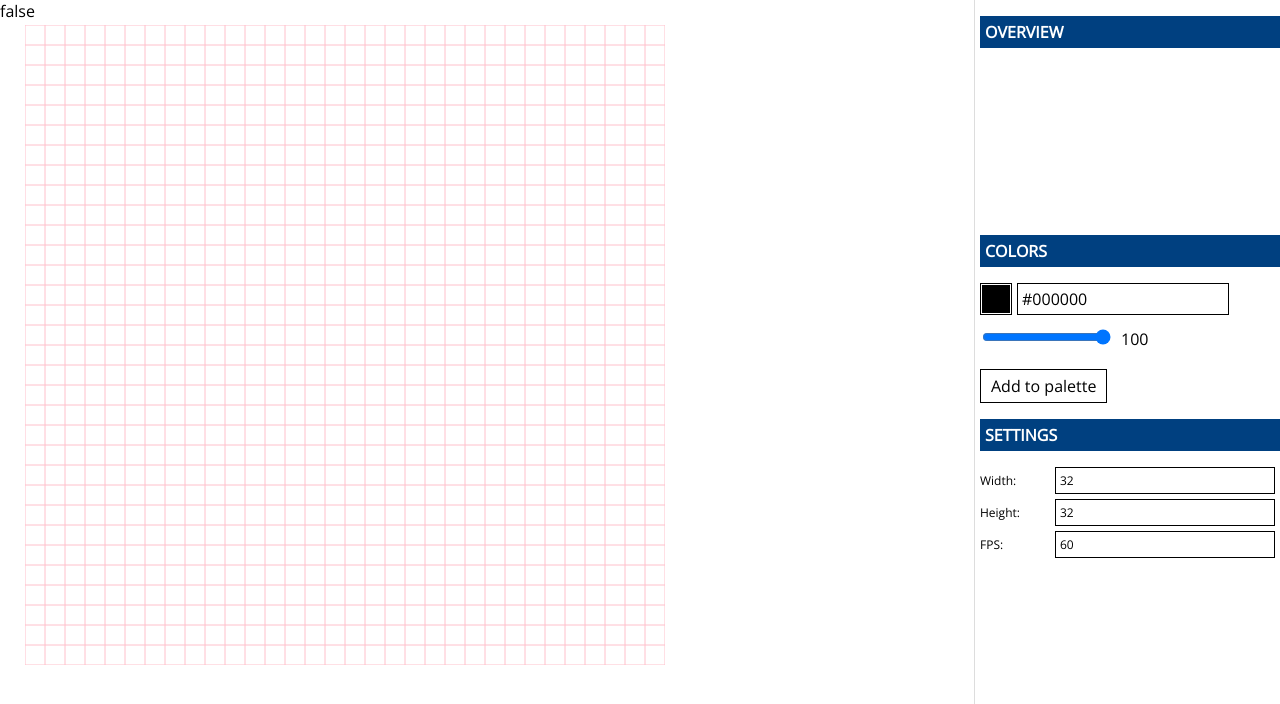
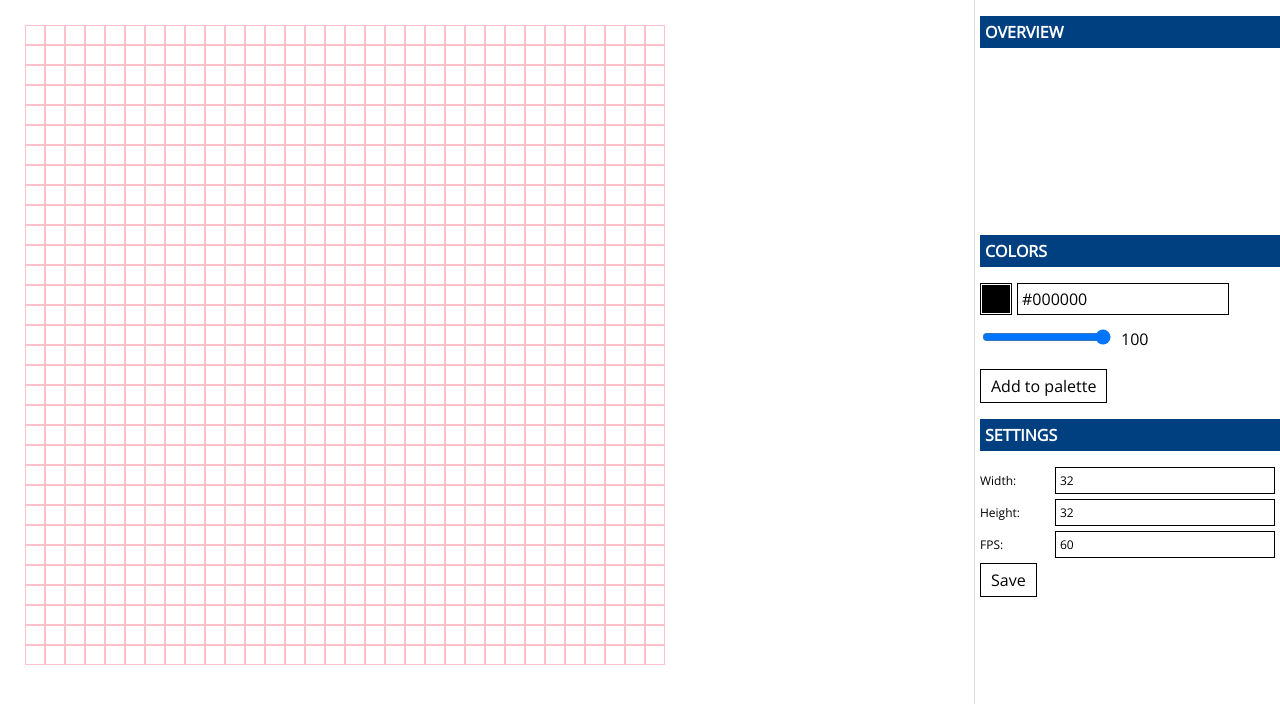
Before and after one commit to lukaszkups/rakun, a Vue app in the folder packages/rakun-paint/: page / in a window 1280 px wide. Shown: the top 704 px of the page. Built offline with nearby package versions, Linux system fonts and the light colour scheme.

Commit message:
WIP: resizing canvas.

```diff
--- a/packages/rakun-paint/src/components/CanvasWrapper.vue
+++ b/packages/rakun-paint/src/components/CanvasWrapper.vue
@@ -1,5 +1,5 @@
 <script setup lang="ts">
-import { computed, ref, onMounted } from 'vue';
+import { computed, ref, onMounted, watch } from 'vue';
 import { useStore } from 'vuex';
 import { calculateRealMousePosition, drawSquareOnCanvas, convertHexWithOpacityToRGBA, drawGrid, calculateGridPosition } from '@/helpers/canvas';
 import { wasPixelMarked } from '@/helpers/helpers';
@@ -7,33 +7,73 @@ import { wasPixelMarked } from '@/helpers/helpers';
 const store = useStore();
 
 const zoom = computed(() => store.state.zoom);
-const canvasWidth = computed(() => store.state.canvasWidth * zoom.value);
-const canvasHeight = computed(() => store.state.canvasHeight * zoom.value);
+const canvasWidth = computed(() => {
+  if (canvasGridCtx && canvasGridCtx.value) {
+    console.log(1, canvasGridCtx.value);
+    drawGrid(canvasGridCtx.value, canvasWidth.value, canvasHeight.value, 'pink', zoom.value);
+  }
+  return store.state.canvasWidth * zoom.value
+});
+const canvasHeight = computed(() => {
+  if (canvasGridCtx && canvasGridCtx.value && canvasGridCtx.value.stroke) {
+    console.log(2, canvasGridCtx.value);
+    drawGrid(canvasGridCtx.value, canvasWidth.value, canvasHeight.value, 'pink', zoom.value);
+  }
+  return store.state.canvasHeight * zoom.value
+});
 const selectedColor = computed(() => store.state.selectedColor);
 const selectedOpacity = computed(() => store.state.selectedOpacity);
 
 const canvasHoverRef = ref(null);
+const canvasGridRef = ref(null);
 const canvasImageRef = ref(null);
 const canvasWholeImageRef = ref(null);
-const canvasGridRef = ref(null);
 
-let canvasHoverCtx: CanvasRenderingContext2D | null = null;
-let canvasGridCtx: CanvasRenderingContext2D | null = null;
-let canvasImageCtx: CanvasRenderingContext2D | null = null;
+// let canvasHoverCtx: CanvasRenderingContext2D | null = null;
+// let canvasGridCtx: CanvasRenderingContext2D | null = null;
+// let canvasImageCtx: CanvasRenderingContext2D | null = null;
+
+const canvasHoverCtx = computed({
+  get() {
+    return store.state.canvasHoverCtx;
+  },
+  set(newVal) {
+    store.dispatch('updateProp', { name: 'canvasHoverCtx', value: newVal });
+  }
+});
+
+
+const canvasGridCtx = computed({
+  get() {
+    return store.state.canvasGridCtx;
+  },
+  set(newVal) {
+    store.dispatch('updateProp', { name: 'canvasGridCtx', value: newVal });
+  }
+});
+
+const canvasImageCtx = computed({
+  get() {
+    return store.state.canvasImageCtx;
+  },
+  set(newVal) {
+    store.dispatch('updateProp', { name: 'canvasImageCtx', value: newVal });
+  }
+});
+
 const mouseDown = ref(false);
 let markedPixels: Array<[number, number]> = [];
 
 const highlightCurrentDrawingCell = (e: Event) => {
-  canvasHoverCtx?.clearRect(0, 0, canvasWidth.value, canvasHeight.value);
+  canvasHoverCtx?.value?.clearRect(0, 0, canvasWidth.value, canvasHeight.value);
   const pos = calculateRealMousePosition(e, (canvasHoverRef as any)._value);
   const colorToDraw = convertHexWithOpacityToRGBA(selectedColor.value, selectedOpacity.value);
   const gridX = calculateGridPosition(pos.x, zoom.value);
   const gridY = calculateGridPosition(pos.y, zoom.value);
-  drawSquareOnCanvas(canvasHoverCtx, gridX, gridY, zoom.value, colorToDraw);
+  drawSquareOnCanvas(canvasHoverCtx.value, gridX, gridY, zoom.value, colorToDraw);
   if (mouseDown.value) {
-    console.log(markedPixels);
     if (!wasPixelMarked(markedPixels, gridX, gridY)) {
-      drawSquareOnCanvas(canvasImageCtx, gridX, gridY, zoom.value, colorToDraw);
+      drawSquareOnCanvas(canvasImageCtx.value, gridX, gridY, zoom.value, colorToDraw);
     }
   }
 }
@@ -44,16 +84,16 @@ const onMouseUp = () => {
 }
 
 onMounted(() => {
-  canvasHoverCtx = (canvasHoverRef as any)._value.getContext('2d');
-  canvasGridCtx = (canvasGridRef as any)._value.getContext('2d');
-  canvasImageCtx = (canvasImageRef as any)._value.getContext('2d');
-  drawGrid(canvasGridCtx, canvasWidth.value, canvasHeight.value, 'pink', zoom.value);
-})
+  canvasHoverCtx.value = (canvasHoverRef as any)._value.getContext('2d');
+  canvasGridCtx.value = (canvasGridRef as any)._value.getContext('2d');
+  canvasImageCtx.value = (canvasImageRef as any)._value.getContext('2d');
+
+  drawGrid(canvasGridCtx.value, canvasWidth.value, canvasHeight.value, 'pink', zoom.value);
+});
 </script>
 
 <template>
 <div class="rkn-canvas-wrapper">
-  {{ mouseDown }}
   <canvas
     id="rkn-canvas-helper__grid"
     ref="canvasGridRef"
@@ -75,6 +115,13 @@ onMounted(() => {
     id="rkn-canvas-helper__current-image"
     ref="canvasImageRef"
     class="rkn-drawing-canvas rkn-drawing-canvas--z-index-2"
+    :width="canvasWidth"
+    :height="canvasHeight"
+  ></canvas>
+  <canvas
+    id="rkn-canvas-helper__current-image"
+    ref="canvasHelperImageRef"
+    class="rkn-hidden"
     :width="canvasWidth"
     :height="canvasHeight"
   ></canvas>
--- a/packages/rakun-paint/src/components/ProjectSettingsSection.vue
+++ b/packages/rakun-paint/src/components/ProjectSettingsSection.vue
@@ -1,35 +1,26 @@
 <script setup lang="ts">
-import { computed } from 'vue';
+import { ref } from 'vue';
 import { useStore } from 'vuex';
 
 const store = useStore();
 
-const canvasWidth = computed({
-  get() {
-    return store.state.canvasWidth;
-  },
-  set(newVal: number) {
-    store.dispatch('updateProp', { name: 'canvasWidth', value: newVal });
-  }
-});
+const localCanvasWidth = ref(store.state.canvasWidth);
+const localCanvasHeight = ref(store.state.canvasHeight);
+const localFps = ref(store.state.fps);
 
-const canvasHeight = computed({
-  get() {
-    return store.state.canvasHeight;
-  },
-  set(newVal: number) {
-    store.dispatch('updateProp', { name: 'canvasHeight', value: newVal });
-  }
-});
+const saveSettings = () => {
+  const canvasWidth = store.state.canvasWidth * store.state.zoom;
+  const canvasHeight = store.state.canvasHeight * store.state.zoom;
+  // save current canvas contents
+  const imgData = store.state.canvasImageCtx.getImageData(0, 0, canvasWidth, canvasHeight);
 
-const fps = computed({
-  get() {
-    return store.state.fps;
-  },
-  set(newVal: number) {
-    store.dispatch('updateProp', { name: 'fps', value: newVal });
-  }
-});
+  store.dispatch('updateProp', { name: 'canvasWidth', value: localCanvasWidth });
+  store.dispatch('updateProp', { name: 'canvasHeight', value: localCanvasHeight });
+  store.dispatch('updateProp', { name: 'fps', value: localFps });
+
+  // restore canvas contents
+  store.state.canvasImageCtx.putImageData(imgData, canvasWidth, canvasHeight);
+}
 </script>
 <template>
 <div class="rkn-project-settings rkn-form">
@@ -39,7 +30,7 @@ const fps = computed({
       name="canvasWidth"
       class="rkn-input"
       type="number"
-      v-model="canvasWidth"
+      v-model="localCanvasWidth"
     />
   </div>
   <div class="rkn-field">
@@ -48,7 +39,7 @@ const fps = computed({
       name="canvasHeight"
       class="rkn-input"
       type="number"
-      v-model="canvasHeight"
+      v-model="localCanvasHeight"
     />
   </div>
   <div class="rkn-field">
@@ -57,9 +48,13 @@ const fps = computed({
       name="fps"
       class="rkn-input"
       type="number"
-      v-model="fps"
+      v-model="localFps"
     />
   </div>
+  <button
+    class="rkn-button"
+    @click="saveSettings"
+  >Save</button>
 </div>
 </template>
 
--- a/packages/rakun-paint/src/store/store.ts
+++ b/packages/rakun-paint/src/store/store.ts
@@ -16,6 +16,9 @@ const store = createStore({
       canvasHeight: 32,
       fps: 60,
       zoom: 20,
+      canvasHoverCtx: null,
+      canvasGridCtx: null,
+      canvasImageCtx: null,
     }
   },
   mutations: {
```
